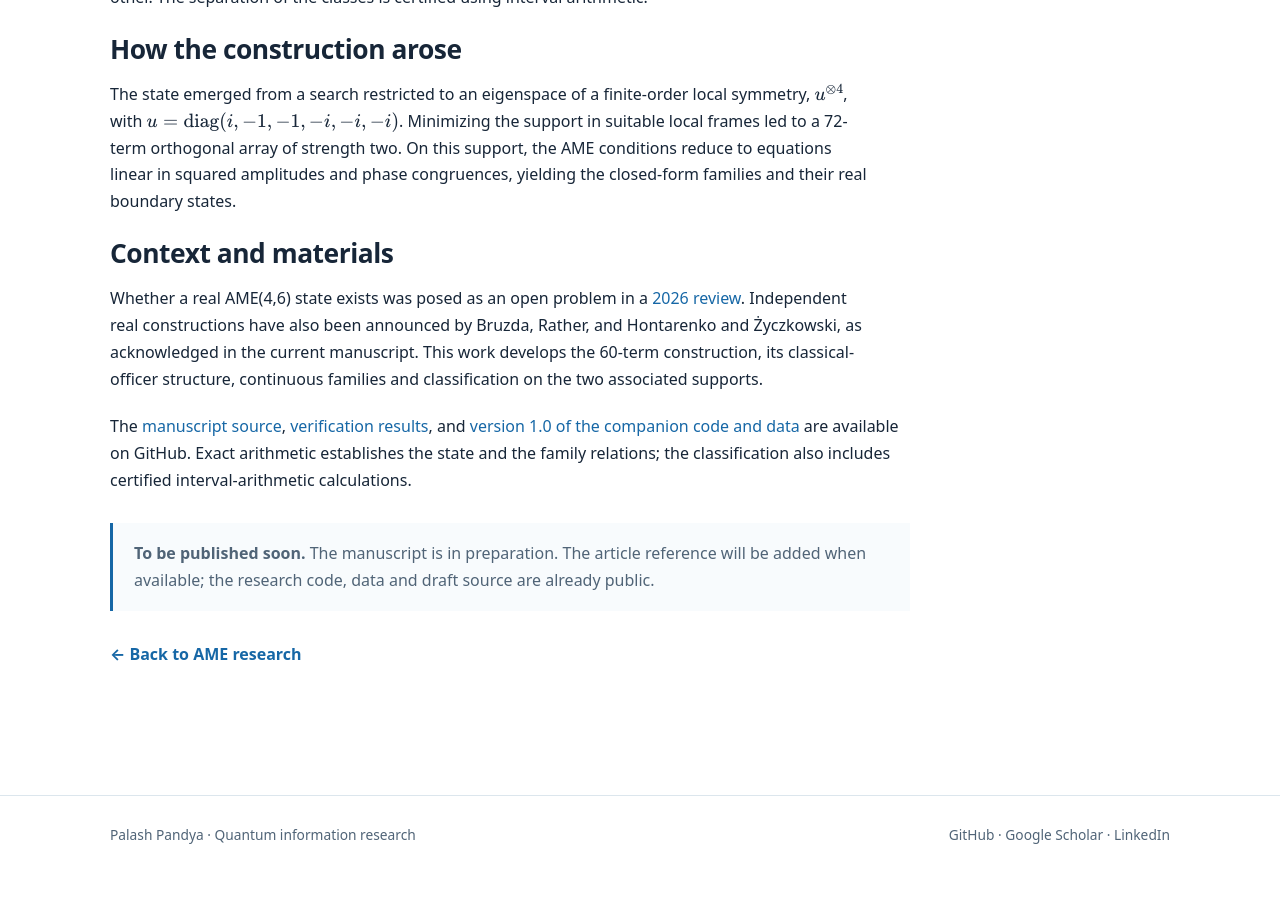
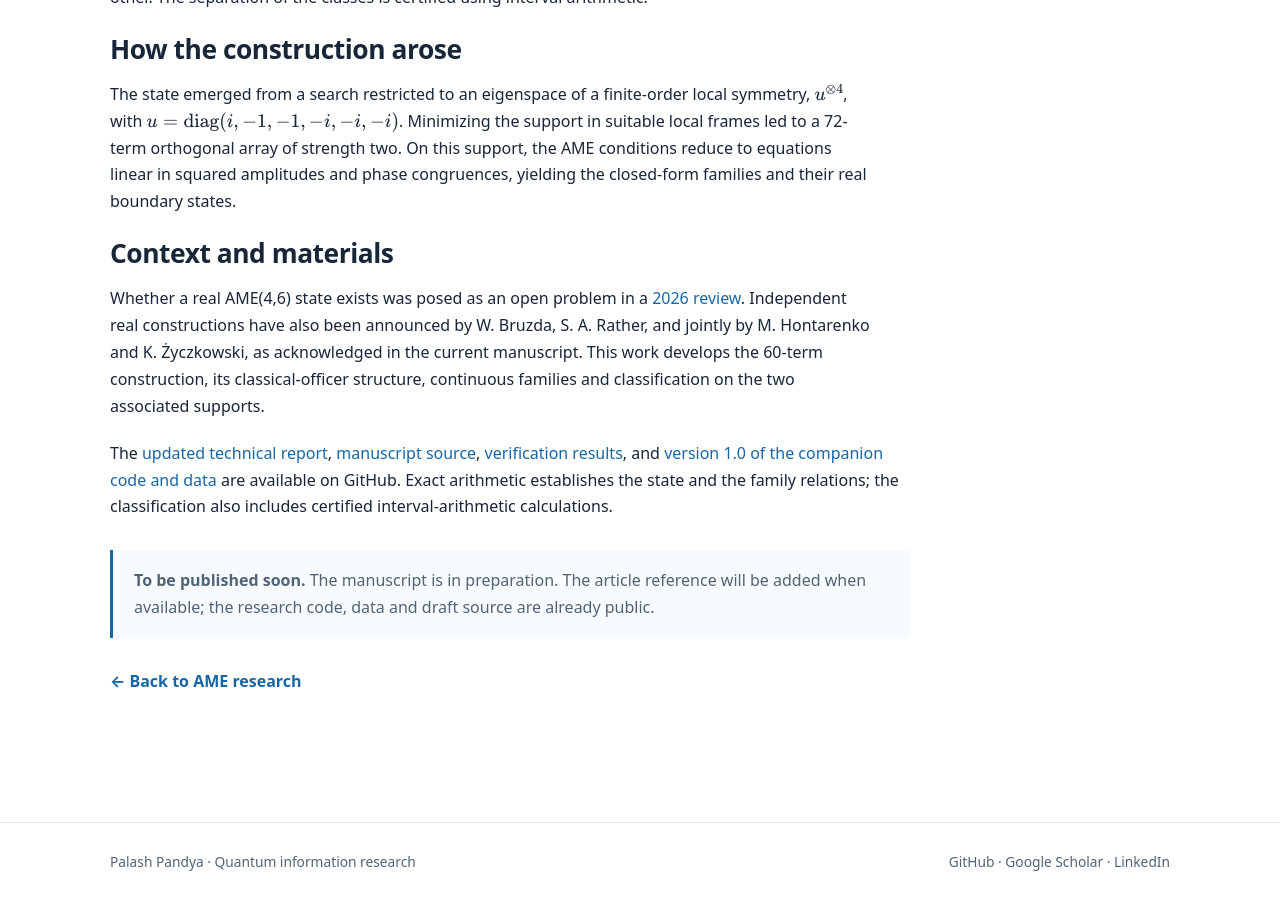
Before and after one commit to palashpandya/palashpandya.github.io, a Jekyll site: the page built from research/ame/real-ame46.md, in a window 1280 px wide and 900 px high, scrolled down 1773 px. Built offline with Jekyll 4.4.1, drawn with Linux system fonts in a browser that asks for light colours; before the commit the page ends 2646 px from its top, so only the background shows below that.

Commit message:
Clarify independent announcements and link updated public technical report

```diff
--- a/research/ame/real-ame46.md
+++ b/research/ame/real-ame46.md
@@ -40,9 +40,9 @@ permalink: /research/ame/real-ame46/
 <p>The state emerged from a search restricted to an eigenspace of a finite-order local symmetry, \(u^{\otimes4}\), with \(u=\operatorname{diag}(i,-1,-1,-i,-i,-i)\). Minimizing the support in suitable local frames led to a 72-term orthogonal array of strength two. On this support, the AME conditions reduce to equations linear in squared amplitudes and phase congruences, yielding the closed-form families and their real boundary states.</p>
 
 <h2>Context and materials</h2>
-<p>Whether a real AME(4,6) state exists was posed as an open problem in a <a href="https://arxiv.org/abs/2508.04777">2026 review</a>. Independent real constructions have also been announced by Bruzda, Rather, and Hontarenko and Życzkowski, as acknowledged in the current manuscript. This work develops the 60-term construction, its classical-officer structure, continuous families and classification on the two associated supports.</p>
+<p>Whether a real AME(4,6) state exists was posed as an open problem in a <a href="https://arxiv.org/abs/2508.04777">2026 review</a>. Independent real constructions have also been announced by W. Bruzda, S. A. Rather, and jointly by M. Hontarenko and K. Życzkowski, as acknowledged in the current manuscript. This work develops the 60-term construction, its classical-officer structure, continuous families and classification on the two associated supports.</p>
 
-<p>The <a href="https://github.com/palashpandya/real-ame46/blob/main/paper/main.tex">manuscript source</a>, <a href="https://github.com/palashpandya/real-ame46/tree/main/results">verification results</a>, and <a href="https://github.com/palashpandya/real-ame46/tree/v1.0">version 1.0 of the companion code and data</a> are available on GitHub. Exact arithmetic establishes the state and the family relations; the classification also includes certified interval-arithmetic calculations.</p>
+<p>The <a href="https://github.com/palashpandya/real-ame46/blob/main/README.md">updated technical report</a>, <a href="https://github.com/palashpandya/real-ame46/blob/main/paper/main.tex">manuscript source</a>, <a href="https://github.com/palashpandya/real-ame46/tree/main/results">verification results</a>, and <a href="https://github.com/palashpandya/real-ame46/tree/v1.0">version 1.0 of the companion code and data</a> are available on GitHub. Exact arithmetic establishes the state and the family relations; the classification also includes certified interval-arithmetic calculations.</p>
 
 <div class="notice"><strong>To be published soon.</strong> The manuscript is in preparation. The article reference will be added when available; the research code, data and draft source are already public.</div>
 
```
